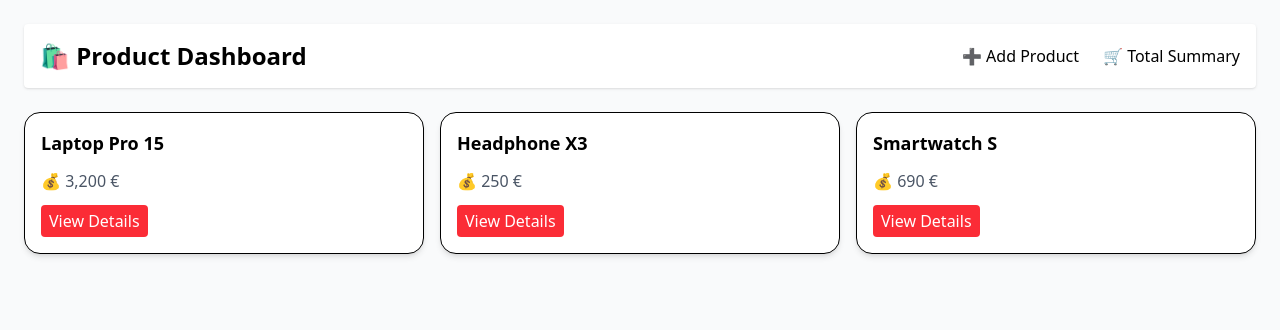
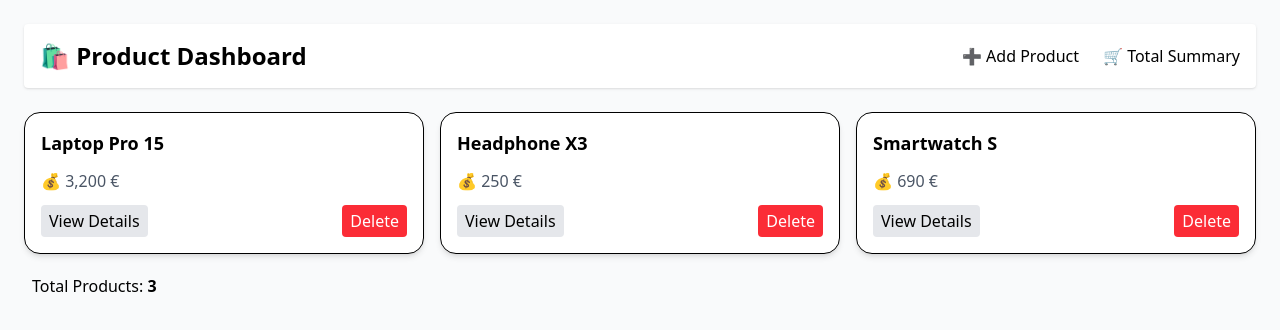
Before and after one commit to tara-parham/dashboard-project, a React app: page / in a window 1280 px wide. Shown: the top 330 px of the page. Built offline with nearby package versions, Linux system fonts and the light colour scheme; the HTML template or start-up script is replaced by a standard one.

Commit message:
updated table and added delete button

```diff
--- a/src/components/ProductCard.jsx
+++ b/src/components/ProductCard.jsx
@@ -1,16 +1,35 @@
+import { useContext } from "react";
 import { Link } from "react-router-dom";
+import { ProductContext } from "../context/ProductContext";
 
 function ProductCard({ id, name, price }) {
+  //useContext
+  const { dispatch } = useContext(ProductContext);
+
+  //function
+  const handleDelete = () => {
+    if (confirm("Are you sure you want to delete this product?")) {
+      dispatch({ type: "DELETE", id });
+    }
+  };
+
+  //return
   return (
     <section className="p-4 border rounded-2xl shadow-md flex flex-col gap-3 bg-white">
       <h2 className="font-semibold text-lg">{name}</h2>
       <p className="text-gray-600">💰 {price.toLocaleString()} €</p>
-      <div className="flex items-center gap-2">
+      <div className="flex justify-between">
         <Link to={`/product/${id}`}>
-          <button className="px-2 py-1 bg-red-500 text-white rounded">
+          <button className="px-2 py-1 bg-gray-200 text-small rounded cursor-pointer">
             View Details
           </button>
         </Link>
+        <button
+          onClick={handleDelete}
+          className="px-2 py-1 bg-red-500 text-small text-white rounded cursor-pointer"
+        >
+          Delete
+        </button>
       </div>
     </section>
   );
--- a/src/components/ProductList.jsx
+++ b/src/components/ProductList.jsx
@@ -5,10 +5,13 @@ export default function ProductList() {
   const { products } = useContext(ProductContext);
   // testing for ErrorBoundary => throw new Error("test");
   return (
-    <section className="grid grid-cols-1 sm:grid-cols-2 md:grid-cols-3 gap-4">
-      {products.map((item) => (
-        <ProductCard key={item.id} {...item} />
-      ))}
+    <section>
+      <div className="grid grid-cols-1 sm:grid-cols-2 md:grid-cols-3 gap-4">
+        {products.map((item) => (
+          <ProductCard key={item.id} {...item} />
+        ))}
+      </div>
+      <p className="mt-5 mx-2">Total Products: <strong>{products.length}</strong></p>
     </section>
   );
 }
--- a/src/components/Table/Table.jsx
+++ /dev/null
@@ -1,16 +0,0 @@
-export default function Table({ headers, children }) {
-  return (
-    <table className="border-2 border-double text-center">
-      <thead>
-        <tr>
-          {headers.map((header, index) => (
-            <th key={index} className="p-5 border-r-2">
-              {header}
-            </th>
-          ))}
-        </tr>
-      </thead>
-      <tbody>{children}</tbody>
-    </table>
-  );
-}
--- /dev/null
+++ b/src/components/Table/TableHeader.jsx
@@ -0,0 +1,13 @@
+export default function TableHeader({ headers }) {
+  return (
+    <thead>
+      <tr className="border-t-2 bg-blue-50">
+        {headers.map((header, index) => (
+          <th key={index} className="p-5 border-r-2">
+            {header}
+          </th>
+        ))}
+      </tr>
+    </thead>
+  );
+}
--- a/src/components/Table/TableRow.jsx
+++ /dev/null
@@ -1,3 +0,0 @@
-export default function TableRow({ children }) {
-  return <tr className="border-t-2 bg-blue-100">{children}</tr>;
-}
--- a/src/components/TotalSummary.jsx
+++ b/src/components/TotalSummary.jsx
@@ -1,13 +1,11 @@
 import { useContext } from "react";
 import { ProductContext } from "../context/ProductContext";
-import Talbe from "./Table/Table";
-import Table from "./Table/Table";
-import TableRow from "./Table/TableRow";
 import TalbeCell from "./Table/TableCell";
+import TableHeader from "./Table/TableHeader";
 
 export default function TotalSummary() {
   //usecontext
-  const { products } = useContext(ProductContext);
+  const { products, dispatch } = useContext(ProductContext);
 
   //variables
   const validProducts = products.filter((p) => p.count > 0);
@@ -21,22 +19,41 @@ export default function TotalSummary() {
     "Price",
     "Count",
     "Total Sum",
+    "Actions",
   ];
+
+  //function
+  const handleDelete = (id) => {
+    if (confirm("Are you sure you want to delete this product?")) {
+      dispatch({ type: "DELETE", id });
+    }
+  };
 
   //return
   return (
     <section className="grid justify-center">
-      <Table headers={headers}>
+      <table className="border-2 border-double text-center">
+        <TableHeader headers={headers} />
+        <tbody>
           {validProducts.map((p) => (
-          <TableRow key={p.id}>
+            <tr key={p.id} className="border-t-2 bg-blue-100">
               <TalbeCell>{p.name}</TalbeCell>
               <TalbeCell>{p.id}</TalbeCell>
               <TalbeCell>{p.price.toLocaleString()} €</TalbeCell>
               <TalbeCell>{p.count}</TalbeCell>
               <TalbeCell>{(p.count * p.price).toLocaleString()} €</TalbeCell>
-          </TableRow>
+              <TalbeCell>
+                <button
+                  className="px-2 py-1 bg-red-500 text-small text-white rounded cursor-pointer"
+                  onClick={() => handleDelete(p.id)}
+                >
+                  Delete
+                </button>
+              </TalbeCell>
+            </tr>
           ))}
-      </Table>
+        </tbody>
+      </table>
       <div className="mt-5 p-4 bg-blue-50 rounded-xl shadow ">
         <p className="text-lg font-semibold">
           Total: {total.toLocaleString()} €
--- a/src/context/ProductReducer.js
+++ b/src/context/ProductReducer.js
@@ -12,6 +12,9 @@ export default function ProductReducer(state, action) {
       return state.map((p) =>
         p.id === action.id && p.count > 0 ? { ...p, count: p.count - 1 } : p
       );
+    case "DELETE":
+      return state.filter(p=>p.id !== action.id)
+
     default:
       return state;
   }
```
Lines whose indentation alone changed are shown as unchanged.
